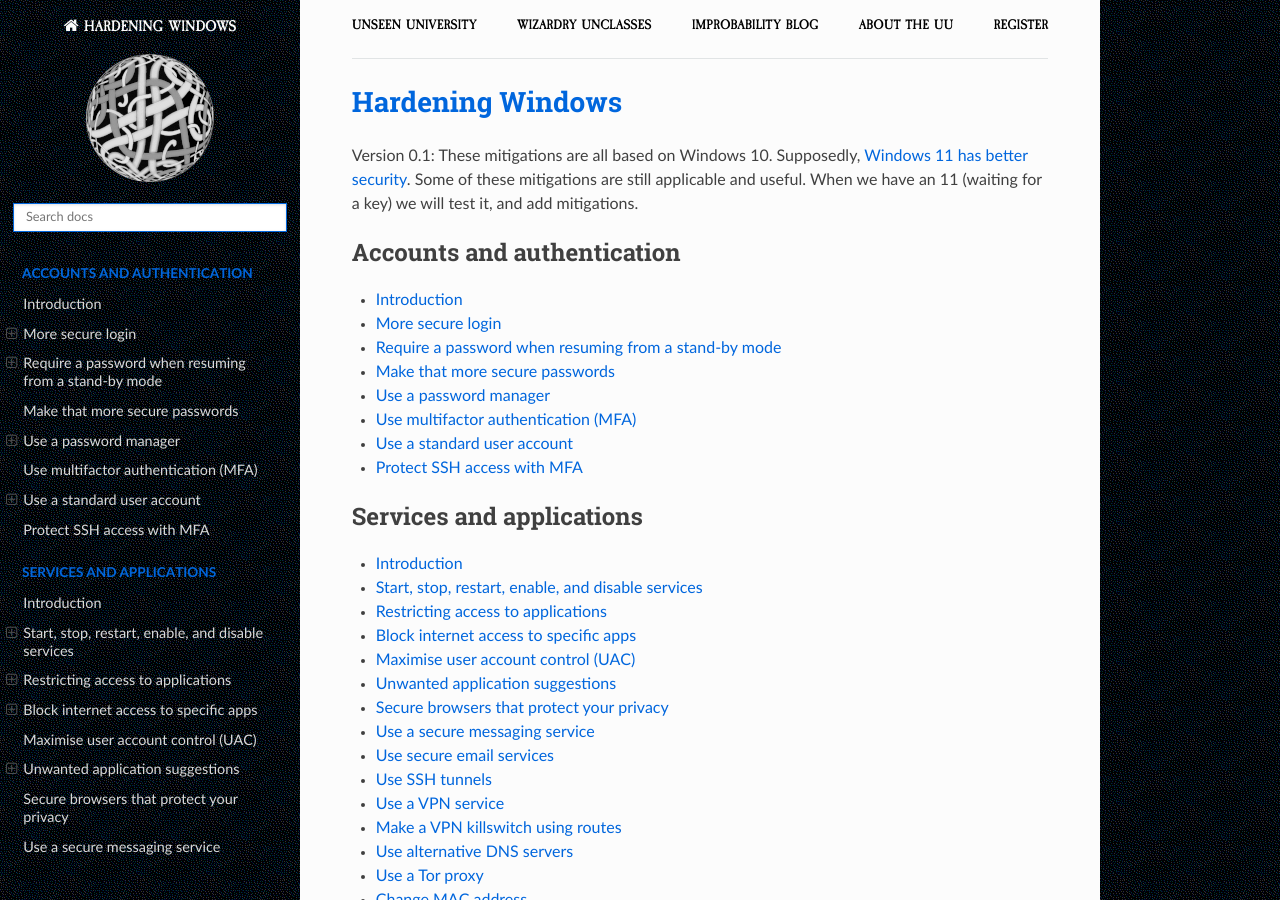
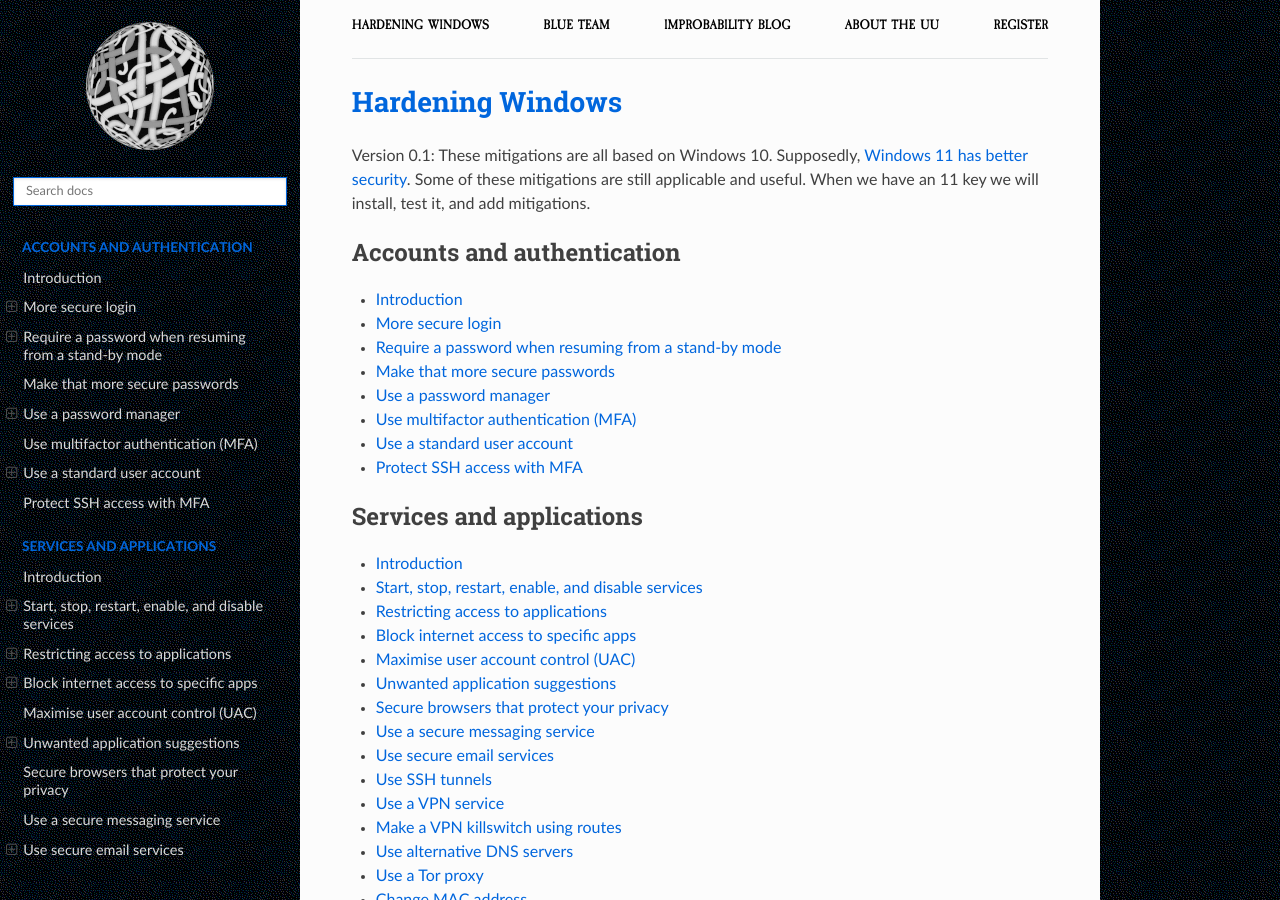
Before and after one commit to tymyrddin/blue-windows, a Sphinx documentation site: the page built from source/index.rst, in a window 1280 px wide and 900 px high. Built offline with Sphinx 7.4.7 and the Read the Docs theme 2.0.0, drawn with Linux system fonts in a browser that asks for light colours.

Commit message:
improved navigation

```diff
--- a/source/_templates/breadcrumbs.html
+++ b/source/_templates/breadcrumbs.html
@@ -1,8 +1,8 @@
 <div class="container">
     <topnav>
             <ul>
-                <li class="nav__item"><a href="https://uu.tymyrddin.dev/" class="nav__link">Unseen University</a></li>
-                <li class="nav__item"><a href="https://uu.tymyrddin.dev/" class="nav__link">Wizardry Unclasses</a></li>
+                <li class="nav__item"><a href="https://blue.tymyrddin.dev/projects/windows/" class="nav__link">Hardening Windows</a></li>
+                <li class="nav__item"><a href="https://blue.tymyrddin.dev/" class="nav__link">Blue Team</a></li>
                 <li class="nav__item"><a href="https://uu.tymyrddin.dev/blog/" class="nav__link">Improbability Blog</a></li>
                 <li class="nav__item"><a href="https://uu.tymyrddin.dev/about/" class="nav__link">About the UU</a></li>
                 <li class="nav__item"><a href="https://uu.tymyrddin.dev/registration/" class="nav__link">Register</a></li>
--- a/source/conf.py
+++ b/source/conf.py
@@ -58,6 +58,7 @@ html_theme_options = {
     'display_version': True,
     'prev_next_buttons_location': 'bottom',
     'style_external_links': False,
+    'logo_only': True,
     # Toc options
     'collapse_navigation': False,
     'sticky_navigation': False,
--- a/source/index.rst
+++ b/source/index.rst
@@ -4,7 +4,7 @@
 Version 0.1: These mitigations are all based on Windows 10.
 Supposedly, `Windows 11 has better security <https://www.thewindowsclub.com/new-security-features-in-windows-11>`_.
 Some of these mitigations are still applicable and useful.
-When we have an 11 (waiting for a key) we will test it, and add mitigations.
+When we have an 11 key we will install, test it, and add mitigations.
 
 .. toctree::
    :glob:
```
Also changed, not shown: other parts of source/index.rst (+0 -5 lines), README.md (+1 -1 lines).
